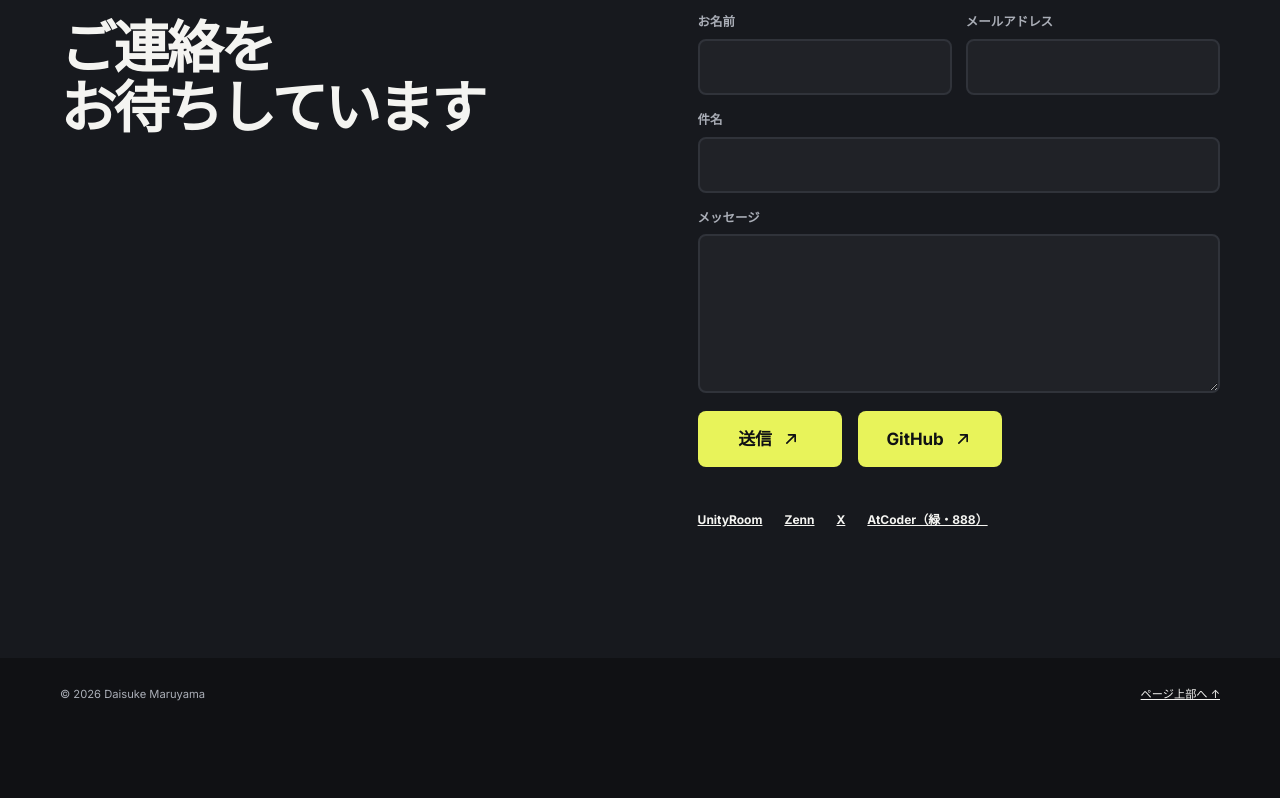
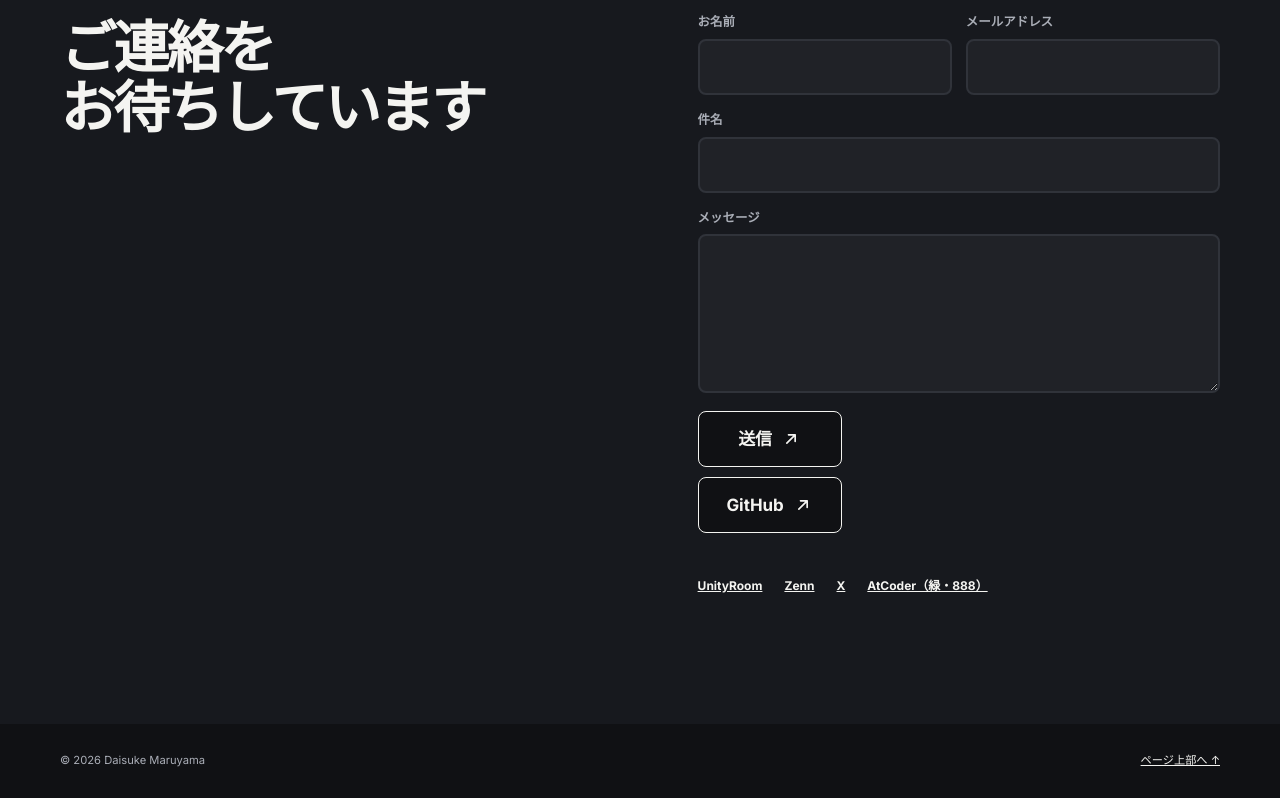
Before and after one commit to daiMaruyama/daiMaruyama.github.io, a plain HTML site: page index.html in a window 1280 px wide. Shown: the part 6025-6823 px from the top of the page. Before the commit the page ends 6757 px from the top, so only its background shows below. Drawn offline with Linux system fonts and the light colour scheme.

Commit message:
連絡ボタンを縦に並べ黄色のワイプを揃える

```diff
--- a/home.css
+++ b/home.css
@@ -427,7 +427,7 @@
     transition: transform .32s cubic-bezier(.16, .84, .3, 1);
 }
 
-.home-button:hover::before {
+.home-button:is(:hover, :focus-visible, :active)::before {
     transform: scaleX(1);
 }
 
@@ -1112,13 +1112,17 @@
     font-weight: 600;
 }
 
-.home-button--light {
-    color: var(--home-bg) !important;
+.home-form-actions .home-button {
+    color: var(--home-text);
+    background: var(--home-bg);
+}
+
+.home-form-actions .home-button:is(:hover, :focus-visible, :active) {
+    color: var(--home-bg);
+}
+
+.home-form-actions .home-button::before {
     background: var(--home-yellow);
-}
-
-.home-button--light::before {
-    background: var(--home-text);
 }
 
 /* 問い合わせフォーム。連絡セクションは背景がピンクなので、
@@ -1183,16 +1187,16 @@
 .home-form-actions {
     margin-top: 4px;
     display: flex;
-    flex-wrap: wrap;
-    align-items: center;
-    gap: 16px;
+    flex-direction: column;
+    align-items: flex-start;
+    gap: 10px;
 }
 
 .home-form-actions .home-button {
-    width: min(9rem, calc(50% - 8px));
+    width: min(9rem, 100%);
     padding-inline: 8px;
     font-family: inherit;
-    border: 0;
+    border: 1px solid var(--home-text);
     cursor: pointer;
 }
 
@@ -1519,7 +1523,8 @@
     .home-portrait-frame img,
     .home-project-media img,
     .home-project-card,
-    .home-button {
+    .home-button,
+    .home-button::before {
         transition: none;
     }
 }
--- a/index.html
+++ b/index.html
@@ -278,11 +278,11 @@
                         </label>
 
                         <div class="home-form-actions">
-                            <button class="home-button home-button--light" type="submit">
+                            <button class="home-button" type="submit">
                                 送信
                                 <svg class="icon icon--out" viewBox="0 0 24 24" fill="none" stroke-width="2" stroke-linecap="round" stroke-linejoin="round" aria-hidden="true"><path d="M7 17 17 7M9 7h8v8"/></svg>
                             </button>
-                            <a class="home-button home-button--light" href="https://github.com/daiMaruyama" target="_blank" rel="noopener noreferrer">
+                            <a class="home-button" href="https://github.com/daiMaruyama" target="_blank" rel="noopener noreferrer">
                                 GitHub
                                 <svg class="icon icon--out" viewBox="0 0 24 24" fill="none" stroke-width="2" stroke-linecap="round" stroke-linejoin="round" aria-hidden="true"><path d="M7 17 17 7M9 7h8v8"/></svg>
                             </a>
```
